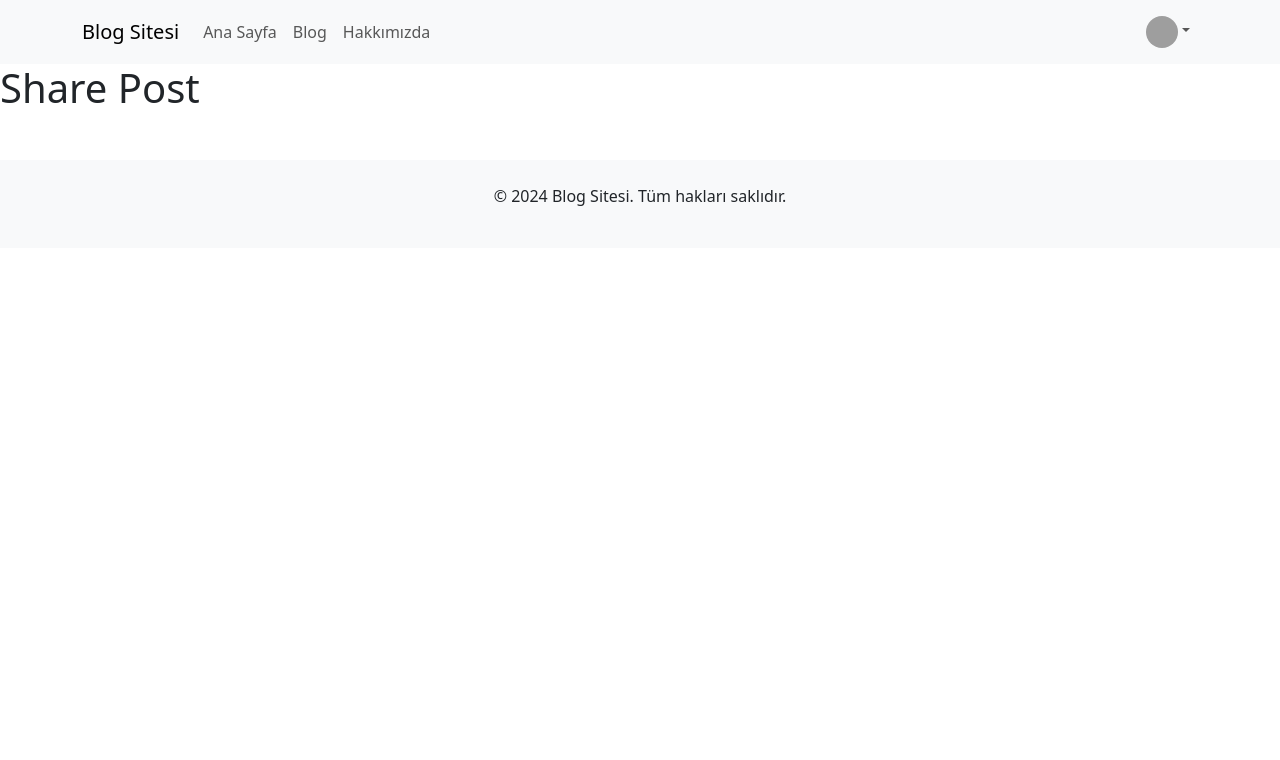
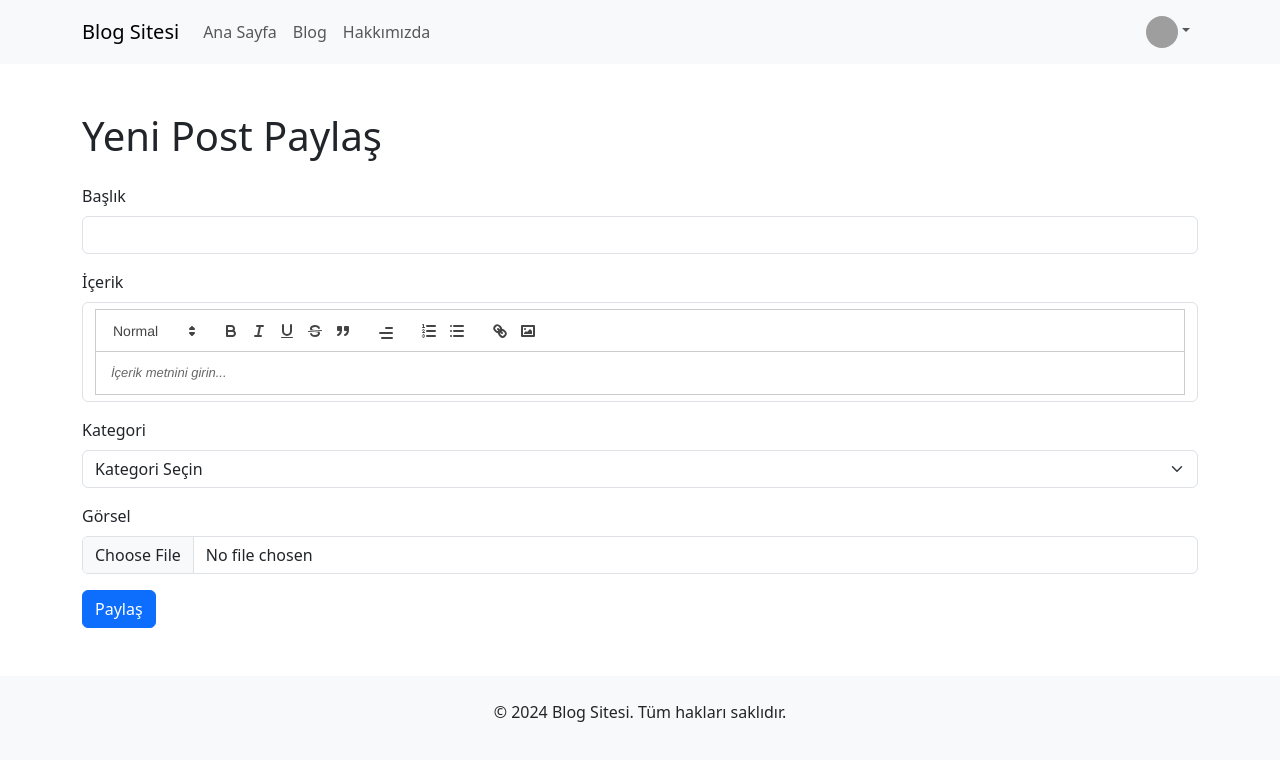
Before and after one commit to fatihkurtl/next-blog, a Next.js app: page /blog/post/create in a window 1280 px wide. Shown: the top 760 px of the page. Built offline with nearby package versions, Linux system fonts and the light colour scheme; grey boxes are pictures that could not be loaded.

Commit message:
post create page edited and react-quill added from post create form

```diff
--- a/package.json
+++ b/package.json
@@ -12,7 +12,8 @@
     "bootstrap": "^5.3.3",
     "next": "14.2.11",
     "react": "^18",
-    "react-dom": "^18"
+    "react-dom": "^18",
+    "react-quill": "^2.0.0"
   },
   "devDependencies": {
     "@types/node": "^20",
--- a/src/app/blog/post/[slug]/page.tsx
+++ b/src/app/blog/post/[slug]/page.tsx
@@ -2,7 +2,7 @@
 import { useParams } from "next/navigation";
 
 export default function PostDetail() {
-    const params = useParams();
+  const params = useParams();
   return (
     <div>
       <h1>Post Detail</h1>
--- a/src/app/blog/post/create/page.tsx
+++ b/src/app/blog/post/create/page.tsx
@@ -1,8 +1,110 @@
+"use client";
+
+import { useState } from "react";
+import { useRouter } from "next/navigation";
+import dynamic from "next/dynamic";
+
+const ReactQuill = dynamic(() => import("react-quill"), { ssr: false });
+import "react-quill/dist/quill.snow.css";
 
 export default function SharePost() {
-    return (
-        <div>
-            <h1>Share Post</h1>
+  const modules = {
+    toolbar: [
+      [{ header: [1, 2, 3, 4, 5, 6, false] }],
+      ["bold", "italic", "underline", "strike", "blockquote"],
+      [{ align: ["right", "center", "justify"] }],
+      [{ list: "ordered" }, { list: "bullet" }],
+      ["link", "image"],
+    ],
+  };
+
+  const [title, setTitle] = useState("");
+  const [content, setContent] = useState("");
+  const [category, setCategory] = useState("");
+  const [image, setImage] = useState<File | null>(null);
+  const router = useRouter();
+
+  const handleSubmit = async (e: React.FormEvent<HTMLFormElement>) => {
+    e.preventDefault();
+    console.log({ title, content, category, image });
+    alert("Post başarıyla paylaşıldı!");
+    router.push("/blog");
+  };
+
+  return (
+    <div className="container mt-5">
+      <h1 className="mb-4">Yeni Post Paylaş</h1>
+      <form onSubmit={handleSubmit}>
+        <div className="mb-3">
+          <label htmlFor="title" className="form-label">
+            Başlık
+          </label>
+          <input
+            type="text"
+            className="form-control"
+            id="title"
+            value={title}
+            onChange={(e) => setTitle(e.target.value)}
+            required
+          />
         </div>
-    );
+        <div className="mb-3">
+          <label htmlFor="content" className="form-label">
+            İçerik
+          </label>
+          {/* <textarea
+            className="form-control"
+            id="content"
+            rows={6}
+            value={content}
+            onChange={(e) => setContent(e.target.value)}
+            required
+          ></textarea> */}
+          <ReactQuill
+            className="form-control"
+            id="content"
+            modules={modules}
+            value={content}
+            onChange={(value) => setContent(value)}
+            placeholder="İçerik metnini girin..."
+          />
+        </div>
+        <div className="mb-3">
+          <label htmlFor="category" className="form-label">
+            Kategori
+          </label>
+          <select
+            className="form-select"
+            id="category"
+            value={category}
+            onChange={(e) => setCategory(e.target.value)}
+            required
+          >
+            <option value="">Kategori Seçin</option>
+            <option value="Web Geliştirme">Web Geliştirme</option>
+            <option value="Mobil Uygulama">Mobil Uygulama</option>
+            <option value="Veri Bilimi">Veri Bilimi</option>
+            <option value="Yapay Zeka">Yapay Zeka</option>
+          </select>
+        </div>
+        <div className="mb-3">
+          <label htmlFor="image" className="form-label">
+            Görsel
+          </label>
+          <input
+            type="file"
+            className="form-control"
+            id="image"
+            accept="image/*"
+            onChange={(e) =>
+              setImage(e.target.files ? e.target.files[0] : null)
+            }
+          />
+        </div>
+        <button type="submit" className="btn btn-primary">
+          Paylaş
+        </button>
+      </form>
+    </div>
+  );
 }
```
Also changed, not shown: src/app/blog/page.tsx (+7 -0 lines), 1 other file (tests, documents, lock files or other folders).
